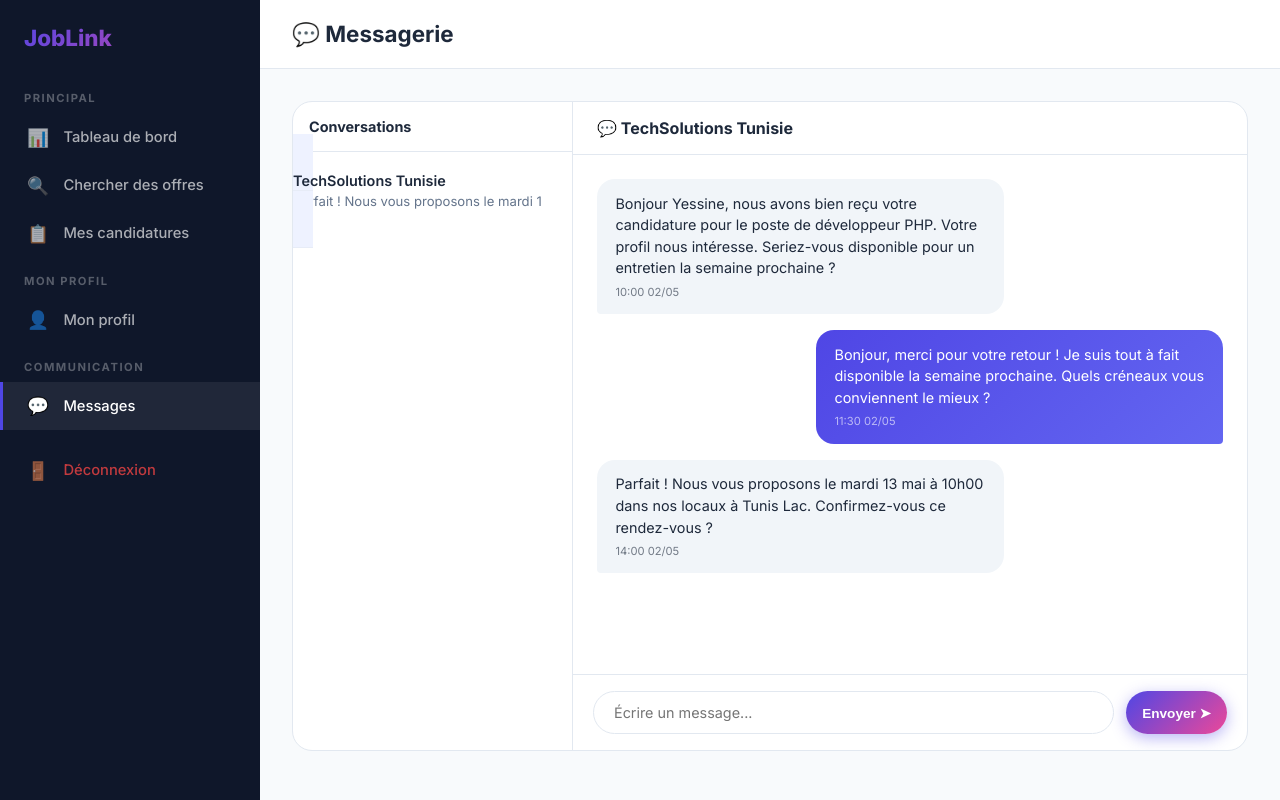
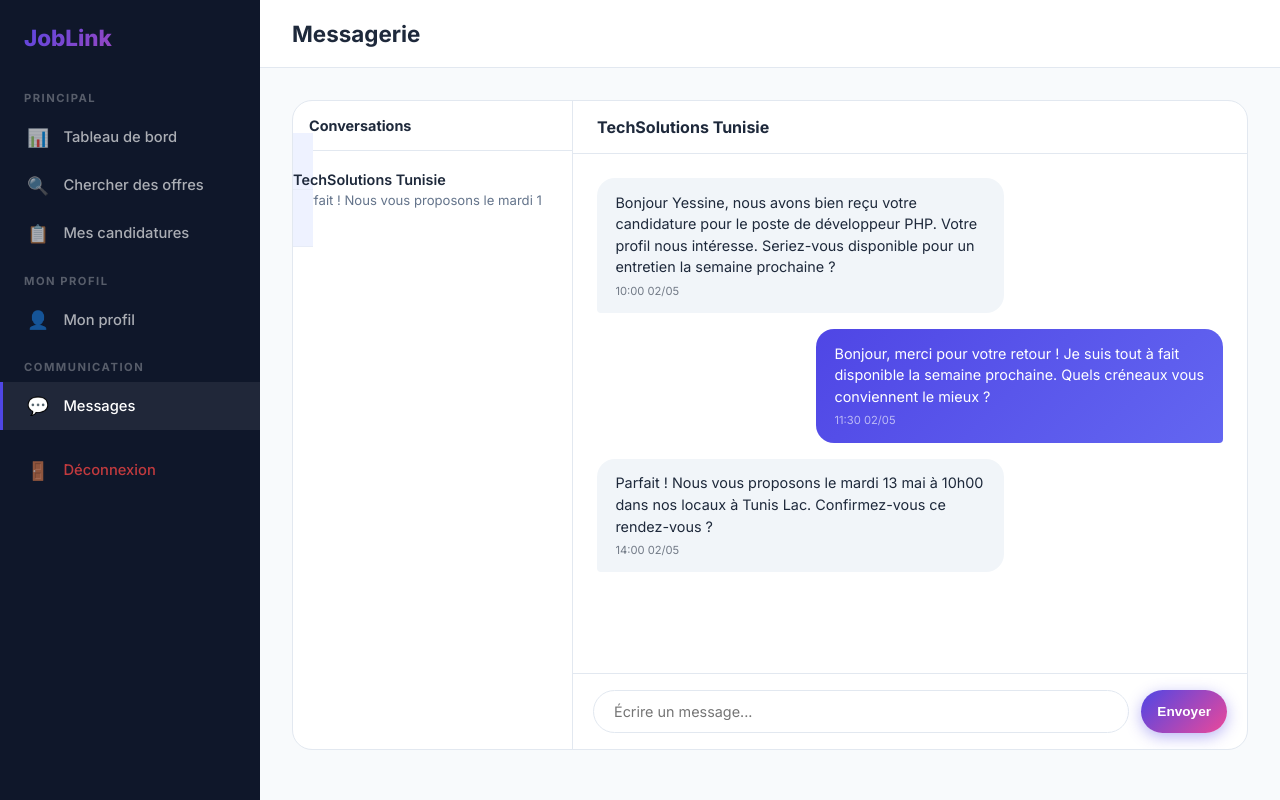
Before and after one commit to ademK-gif/Projet_web_stage, a PHP site: page /etudiant/messages.php in a window 1280 px wide. Run offline with PHP 8.4, Linux system fonts and the light colour scheme; a user stored in the database is signed in; data comes from the database, SQL or seed files in the repository.

Commit message:
messages.php

```diff
--- a/siteadam/etudiant/messages.php
+++ b/siteadam/etudiant/messages.php
@@ -5,13 +5,11 @@ $sp = $pdo->prepare("SELECT id FROM student_profiles WHERE user_id=?");
 $sp->execute([$_SESSION['user_id']]);
 $sid = $sp->fetchColumn();
 
-// Send message
 if($_SERVER['REQUEST_METHOD']==='POST' && !empty($_POST['content']) && !empty($_POST['receiver_id'])) {
     $pdo->prepare("INSERT INTO messages (sender_id,receiver_id,content) VALUES (?,?,?)")
         ->execute([$_SESSION['user_id'], $_POST['receiver_id'], trim($_POST['content'])]);
 }
 
-// Conversations (distinct companies we've talked to)
 $convs = $pdo->prepare("SELECT DISTINCT u.id,cp.company_name as name, (SELECT content FROM messages WHERE (sender_id=? AND receiver_id=u.id) OR (sender_id=u.id AND receiver_id=?) ORDER BY sent_at DESC LIMIT 1) as last_msg FROM messages m JOIN users u ON (u.id=m.sender_id OR u.id=m.receiver_id) JOIN company_profiles cp ON cp.user_id=u.id WHERE (m.sender_id=? OR m.receiver_id=?) AND u.id!=? GROUP BY u.id");
 $convs->execute([$_SESSION['user_id'],$_SESSION['user_id'],$_SESSION['user_id'],$_SESSION['user_id'],$_SESSION['user_id']]);
 $conversations = $convs->fetchAll();
@@ -34,10 +32,9 @@ if($active_id) {
 <div class="dash-layout">
   <?php include '../includes/sidebar_student.php'; ?>
   <div class="dash-content">
-    <div class="dash-header"><h1>💬 Messagerie</h1></div>
+    <div class="dash-header"><h1> Messagerie</h1></div>
     <div class="dash-body">
       <div class="msg-layout">
-        <!-- Sidebar conversations -->
         <div class="msg-sidebar">
           <div style="padding:1rem;border-bottom:1px solid var(--border);font-weight:700;font-size:.9rem">Conversations</div>
           <?php if(empty($conversations)): ?>
@@ -51,10 +48,9 @@ if($active_id) {
           <?php endforeach; ?>
           <?php endif; ?>
         </div>
-        <!-- Chat area -->
         <div class="msg-body">
           <?php if($active_id && !empty($msgs)): ?>
-          <div class="msg-header-bar">💬 <?= htmlspecialchars($active_name) ?></div>
+          <div class="msg-header-bar"><?= htmlspecialchars($active_name) ?></div>
           <div class="msg-messages" id="msgs">
             <?php foreach($msgs as $m): ?>
             <div class="msg-bubble <?= $m['sender_id']==$_SESSION['user_id']?'msg-sent':'msg-recv' ?>">
@@ -66,11 +62,11 @@ if($active_id) {
           <form class="msg-input-bar" method="POST">
             <input type="hidden" name="receiver_id" value="<?= $active_id ?>">
             <input type="text" name="content" placeholder="Écrire un message..." autocomplete="off" required>
-            <button type="submit" class="btn btn-primary btn-sm">Envoyer ➤</button>
+            <button type="submit" class="btn btn-primary btn-sm">Envoyer </button>
           </form>
           <?php else: ?>
           <div class="empty-state" style="flex:1;display:flex;flex-direction:column;align-items:center;justify-content:center">
-            <div class="empty-icon">💬</div>
+            <div class="empty-icon"></div>
             <h3>Sélectionnez une conversation</h3>
             <p>Ou postulez à une offre pour démarrer une discussion.</p>
           </div>
```
